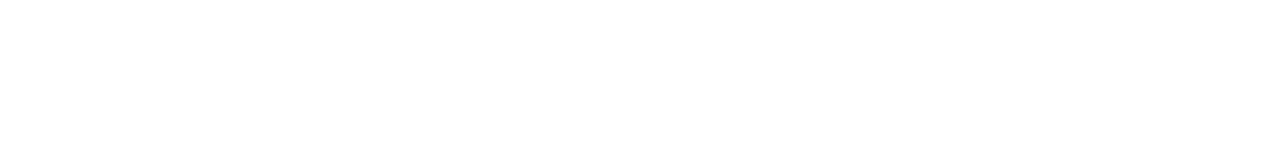
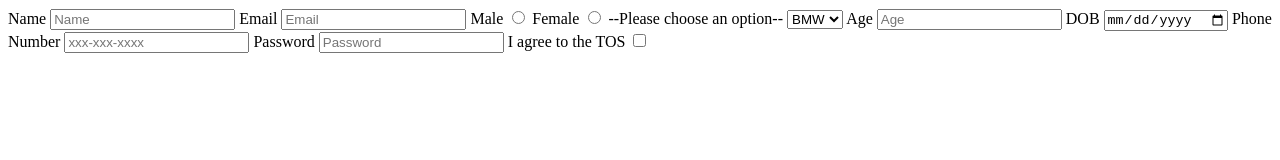
Before and after one commit to acciojob/signup-form-car-abhinav0700, a website: page main.html in a window 1280 px wide. Drawn offline with Linux system fonts and the light colour scheme.

Commit message:
created a submission

```diff
--- a/main.html
+++ b/main.html
@@ -8,6 +8,33 @@
 
 <body>
 	<!-- the entire body must be written by student -->
+	<form method="post">
+		<label for="name">Name</label>
+		<input type="text" id="name" placeholder="Name" required>
+		<label for="email">Email</label>
+		<input type="email" id="email" placeholder="Email" required>
+		<label for="gender_m">Male</label>
+		<input type="radio" id="gender_m" name="gender" required>
+		<label for="gender_f">Female</label>
+		<input type="radio" id="gender_f" name="gender" required>
+		<label for="cars">--Please choose an option--</label>
+		<select>
+			<option>BMW</option>
+			<option>Audi</option>
+			<option>Other</option>
+		</select>
+		<label for="age">Age</label>
+		<input type="number" id="age" placeholder="Age" required>
+		<label for="dob">DOB</label>
+		<input type="date" id="dob" required>
+		<label for="tel">Phone Number</label>
+		<input type="tel" id="tel" placeholder="xxx-xxx-xxxx">
+		<label for="password">Password</label>
+		<input type="password" id="password" placeholder="Password" required>
+		<label for="tos">I agree to the TOS</label>
+		<input type="checkbox" id="tos" required>
+
+	</form>
     <script type="text/javascript" src="./script.js">
 </script>
 
```
